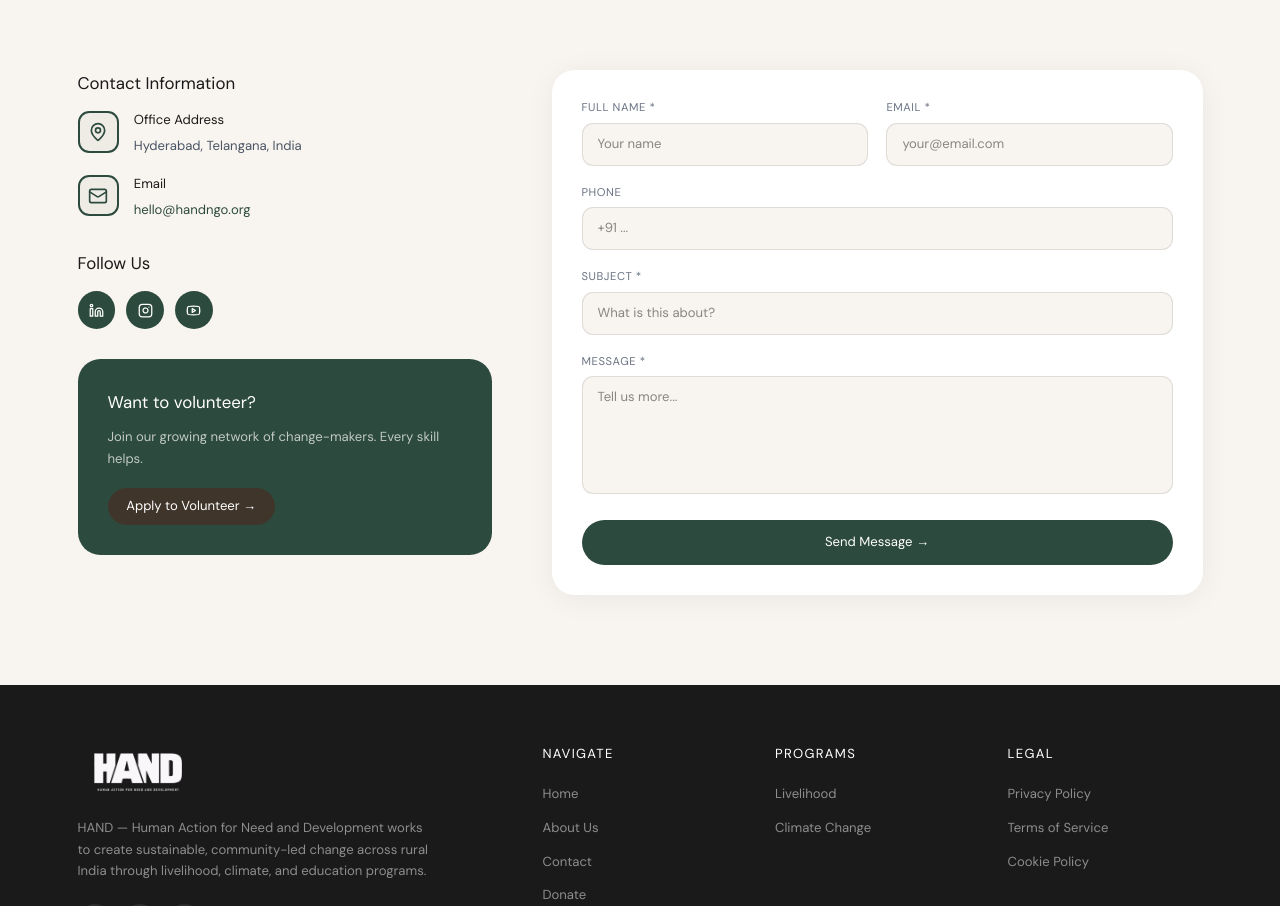
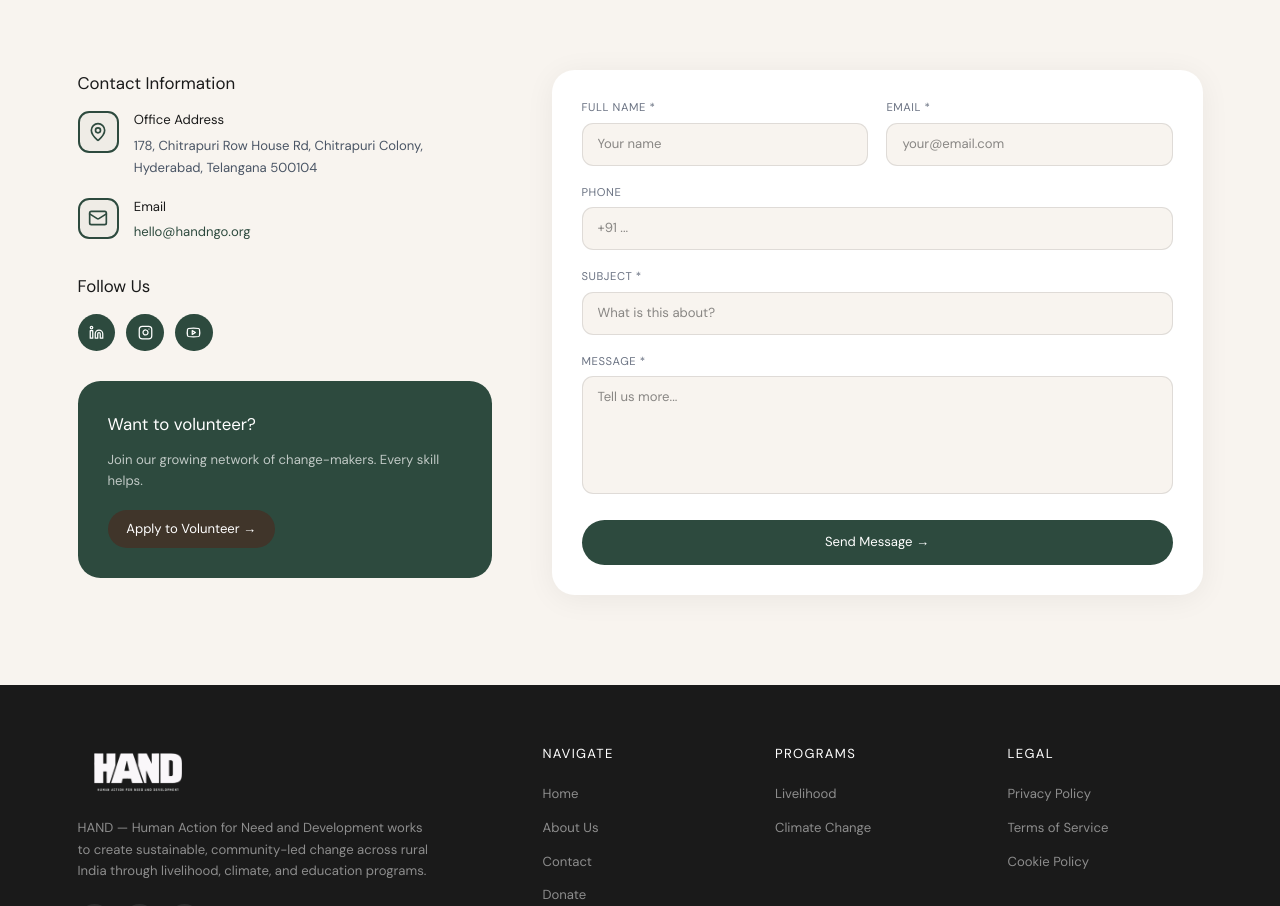
Before and after one commit to avanflix/hand_new, a Next.js app: page /contact in a window 1280 px wide. Shown: the part 820-1726 px from the top of the page. Built offline with nearby package versions, Linux system fonts and the light colour scheme.

Commit message:
contact updated

```diff
--- a/src/app/(pages)/contact/page.tsx
+++ b/src/app/(pages)/contact/page.tsx
@@ -91,12 +91,12 @@ export default function Contact() {
                       Office Address
                     </h4>
                     <a
-                      href="https://www.google.com/maps/search/?api=1&query=Hyderabad,+Telangana,+India"
+                      href="https://www.google.com/maps/place/Row+house,+178,+Chitrapuri+Colony,+Manikonda,+Hyderabad,+Telangana+500104/@17.4150116,78.3779491,157m/data=!3m2!1e3!4b1!4m6!3m5!1s0x3bcb9403f7cd86b5:0xbc100da0b7f042a8!8m2!3d17.4150103!4d78.3785928!16s%2Fg%2F11y4qpbcv5?entry=ttu&g_ep=EgoyMDI2MDcwOC4wIKXMDSoASAFQAw%3D%3D"
                       target="_blank"
                       rel="noopener noreferrer"
                       className="text-sm text-gray-600 hover:underline transition-all"
                     >
-                      Hyderabad, Telangana, India
+                      178, Chitrapuri Row House Rd, Chitrapuri Colony, Hyderabad, Telangana 500104
                     </a>
                   </div>
                 </div>
```
